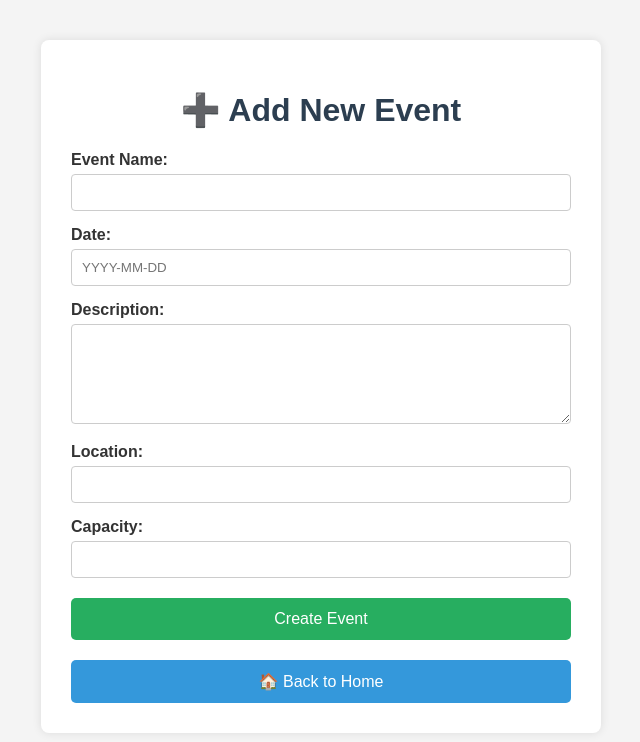
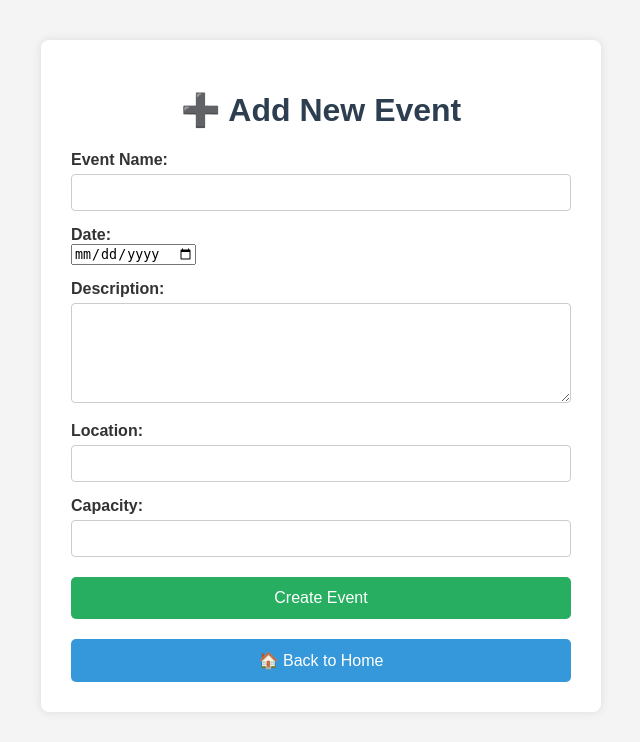
Before and after one commit to augustj21/eventportal-backend, a Flask app: page /add-event in a window 1280 px wide. Shown: the top 742 px of the page, without its empty margins (319-959 px from the left). Run offline with Flask 3, Linux system fonts and the light colour scheme.

Commit message:
Added date picker to Add and Edit Event forms

```diff
--- a/templates/add_event.html
+++ b/templates/add_event.html
@@ -81,7 +81,7 @@
       <input type="text" name="name" required>
 
       <label>Date:</label>
-      <input type="text" name="date" placeholder="YYYY-MM-DD" required>
+      <input type="date" name="date" required>
 
       <label>Description:</label>
       <textarea name="description" required></textarea>
@@ -99,6 +99,5 @@
       <button type="submit">🏠 Back to Home</button>
     </form>
   </div>
-
 </body>
 </html>
--- a/templates/edit_event.html
+++ b/templates/edit_event.html
@@ -78,7 +78,7 @@
     <h1>✏️ Edit Event</h1>
     <form action="{{ url_for('edit_event', event_id=event.id) }}" method="POST">
       <label>Event Name:</label>
-      <input type="text" name="name" value="{{ event.name }}" required>
+      <input type="date" name="date" value="{{ event.date }}" required>
 
       <label>Date:</label>
       <input type="text" name="date" value="{{ event.date }}" required>
```
